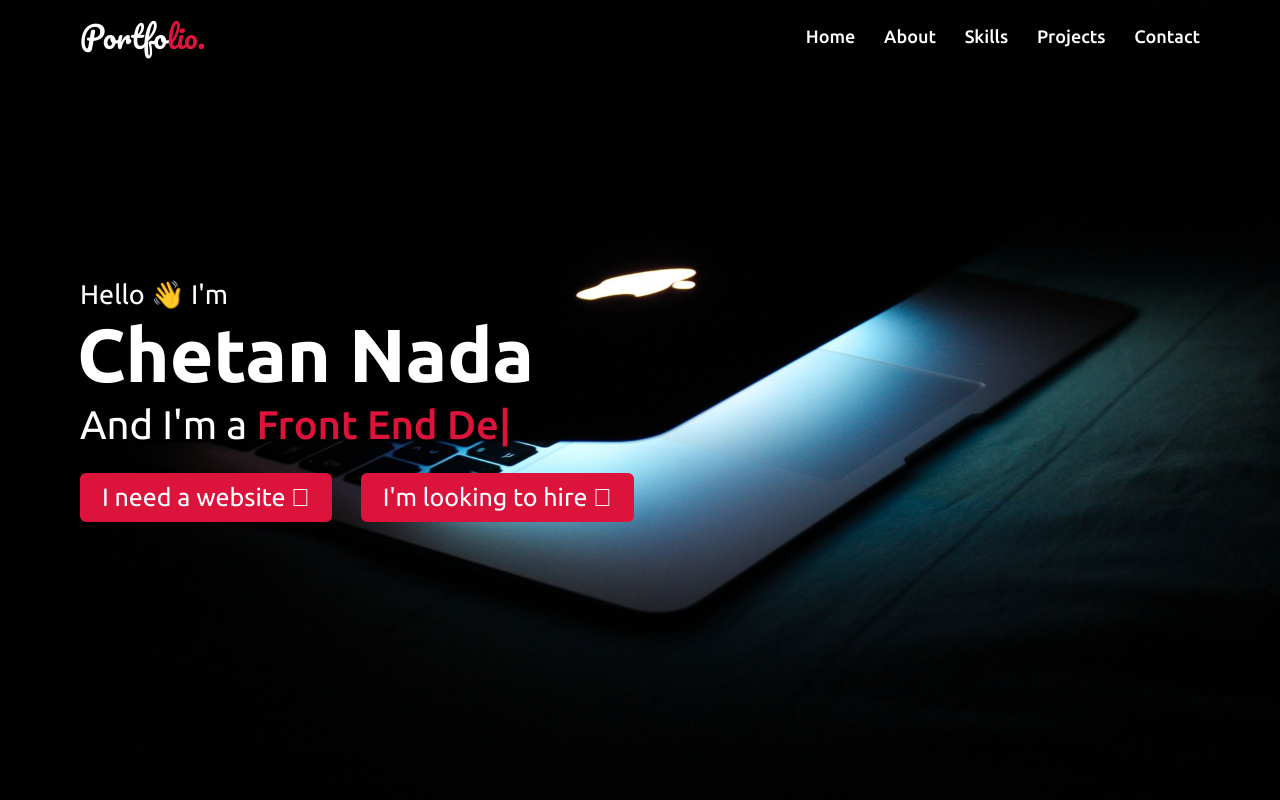
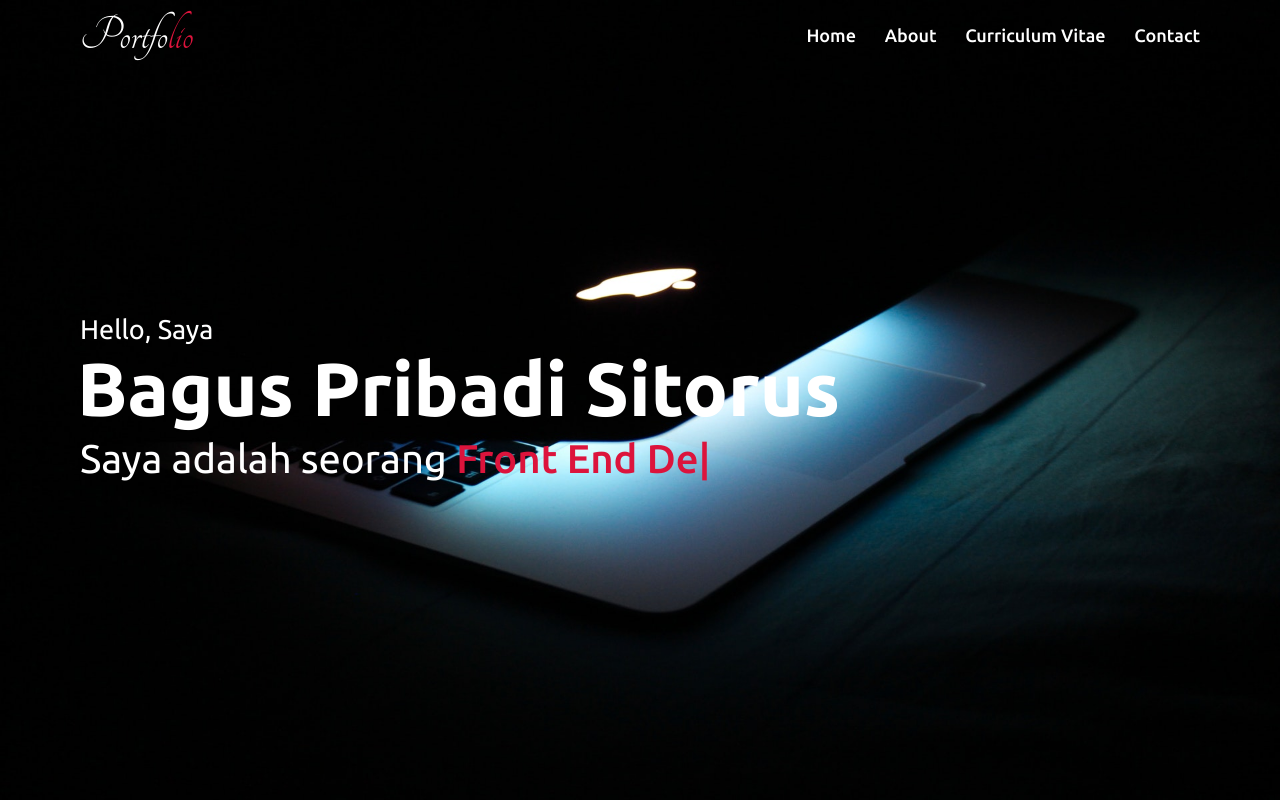
Before and after one commit to BagusPribadiSitorus/UAS-TKPPL-BlueBull, a plain HTML site: page index.html in a window 1280 px wide. Shown: the top 800 px of the page. Drawn offline with nearby package versions, Linux system fonts and the light colour scheme.

Commit message:
home v1.0

```diff
--- a/index.html
+++ b/index.html
@@ -23,7 +23,7 @@
     <nav class="navbar">
       <div class="max-width">
         <div class="logo">
-          <a href="#">Portfo<span>lio.</span>
+          <a href="#">Portfo<span>lio</span>
           </a>
         </div>
         <ul class="menu">
@@ -34,10 +34,7 @@
             <a href="#about" class="menu-btn">About</a>
           </li>
           <li>
-            <a href="#skills" class="menu-btn">Skills</a>
-          </li>
-          <li>
-            <a href="#projects" class="menu-btn">Projects</a>
+            <a href="#cv" class="menu-btn">Curriculum Vitae</a>
           </li>
           <li>
             <a href="#contact" class="menu-btn">Contact</a>
@@ -48,19 +45,13 @@
         </div>
       </div>
     </nav>
-    <!-- Navbar End -->
-    <!-- Home Section Start -->
+
     <section class="home" id="home">
       <div class="max-width">
         <div class="home-content">
-          <div class="text-1">Hello 👋 I'm</div>
-          <div class="text-2">Chetan Nada</div>
-          <div class="text-3">And I'm a <span class="typing"></span>
-          </div>
-          <a class="web" href="#contact">I need a website <i class="fad fa-angle-right"></i>
-          </a>
-          <a href="https://www.linkedin.com/in/chetannada/" target="_blank">I'm looking to hire <i class="fad fa-angle-right"></i>
-          </a>
+          <div class="text-1">Hello, Saya</div>
+          <div class="text-2">Bagus Pribadi Sitorus</div>
+          <div class="text-3">Saya adalah seorang <span class="typing"></span></div>
         </div>
       </div>
     </section>
--- a/style.css
+++ b/style.css
@@ -1,7 +1,7 @@
 @import url("https://fonts.googleapis.com/css2?family=Poppins:wght@400;500;600;700&family=Ubuntu:wght@400;500;700&display=swap");
-@import url("https://fonts.googleapis.com/css2?family=Pacifico&display=swap");
+@import url("https://fonts.googleapis.com/css2?family=Tangerine&display=swap");
 
-/* CSS * Selector, Select all elements */
+
 * {
   margin: 0;
   padding: 0;
@@ -12,7 +12,7 @@
 html {
   scroll-behavior: smooth;
 }
-/* Navbar Styling*/
+
 .navbar {
   position: fixed;
   width: 100%;
@@ -23,7 +23,7 @@ html {
 }
 .navbar.sticky {
   padding: 2px 0;
-  background-color: crimson;
+  background-color: black;
 }
 .max-width {
   max-width: 1300px;
@@ -36,11 +36,15 @@ html {
   justify-content: space-between;
 }
 .navbar .logo a {
-  font-size: 30px;
+  font-size: 50px;
   font-weight: 500;
   color: #fff;
-  font-family: "Pacifico";
+  font-family: "Tangerine";
   transition: all 0.3s ease;
+}
+
+.navbar .logo a span {
+  color: cyan;
 }
 
 .navbar .logo a span {
```
